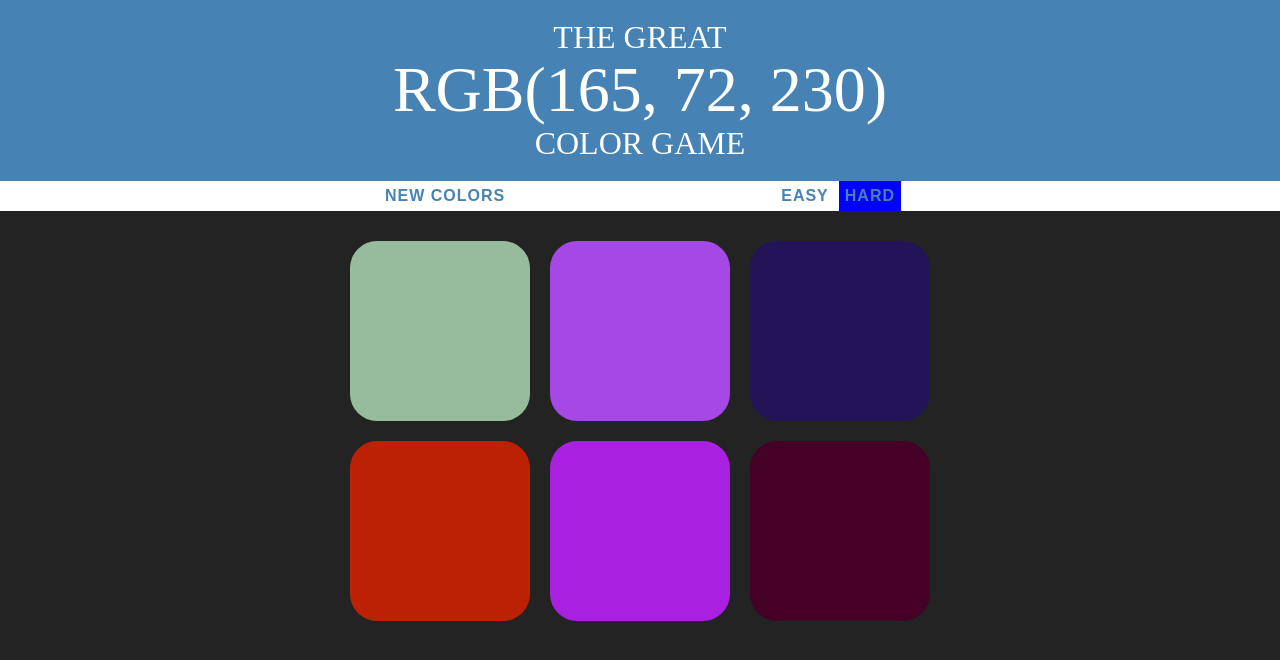
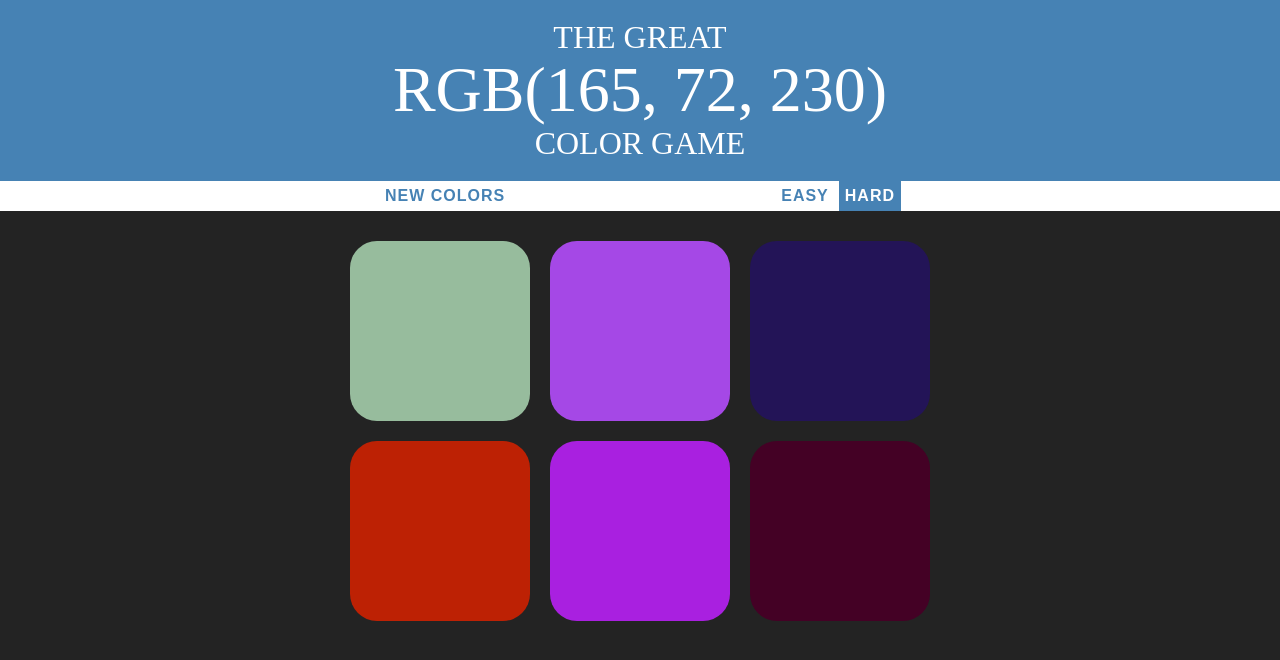
Before and after one commit to tworkman512/RGB-Color-Guess, a plain HTML site: page index.html in a window 1280 px wide. Drawn offline with Linux system fonts and the light colour scheme.

```diff
--- a/css/colorGame.css
+++ b/css/colorGame.css
@@ -49,7 +49,8 @@ h1 {
 }
 
 .selected {
-	background: blue;
+	background: steelblue;
+	color: white;
 }
 
 button {
```
Also changed, not shown: css/images/app-screenshot.png (added).
